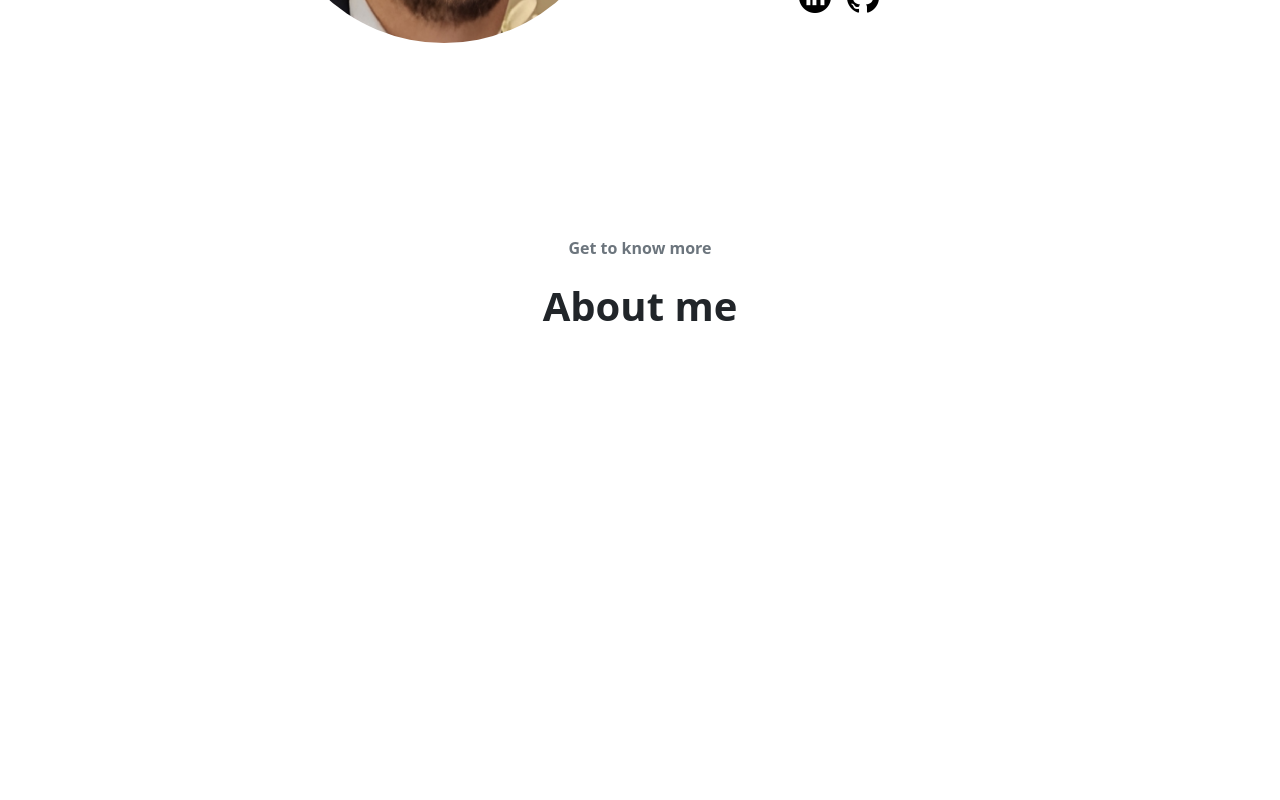
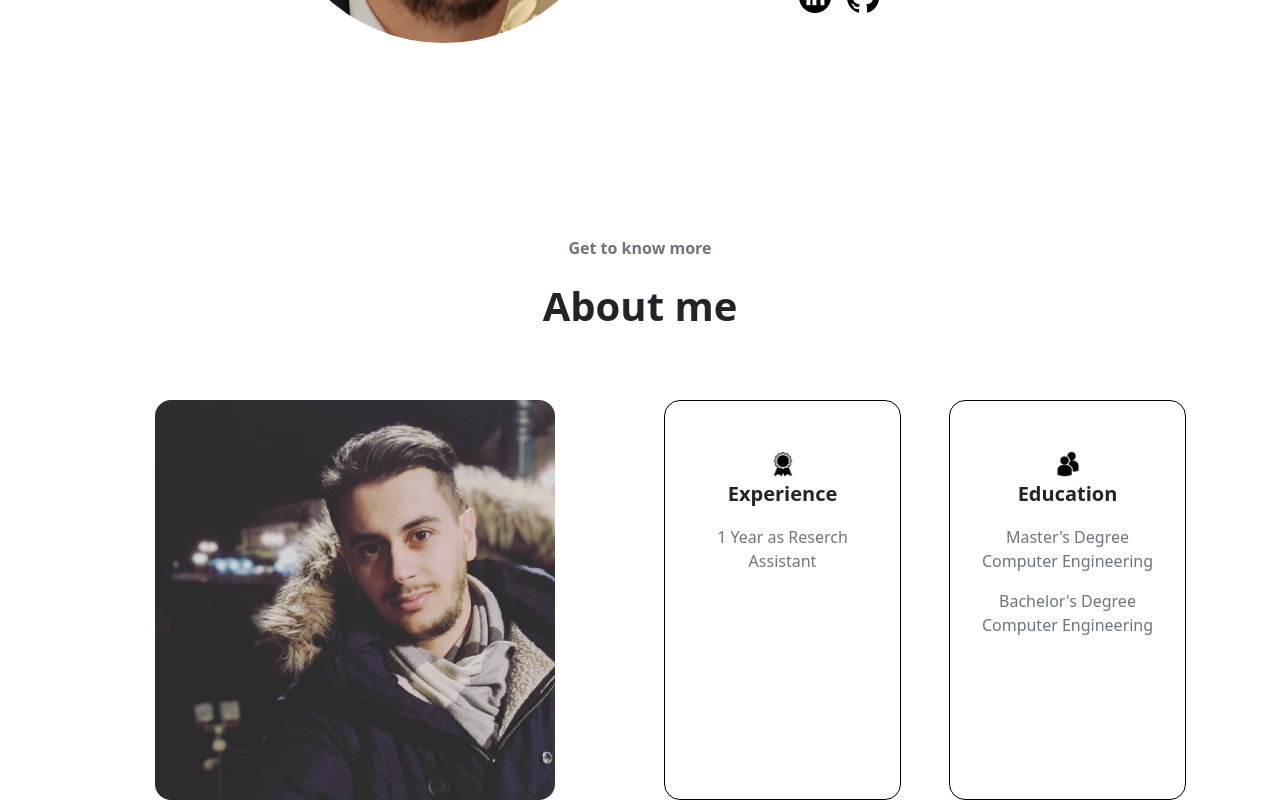
Before and after one commit to AleandroPresta/personal-portfolio-angular, an Angular app in the folder app/: page / in a window 1280 px wide. Shown: the part 551-1351 px from the top of the page. Before the commit the page ends 903 px from the top, so only its background shows below. Built offline with nearby package versions, Linux system fonts and the light colour scheme.

Commit message:
chore: Update about and profile component HTML structure and styling

```diff
--- a/app/src/app/about/about.component.html
+++ b/app/src/app/about/about.component.html
@@ -1,6 +1,24 @@
-<section id="about" class="container d-flex flex-column justify-content-center">
+<section id="about" class="d-flex flex-column justify-content-center">
     <div class="container text-center">
         <p class="text-secondary fw-bold">Get to know more</p>
         <p class="fs-1 fw-bold">About me</p>
     </div>
+    <div class="container d-flex flex-lg-row flex-column mt-5 gap-4">
+        <div class="container d-flex justify-content-center align-items-center">
+            <img src="./assets/profile-pic-2.png" alt="Second profile picture" class="rounded-4" width="400">
+        </div>
+        <div class="container d-flex flex-md-row flex-column gap-5">
+            <div class="container d-flex flex-column align-items-center text-center border border-black rounded-4 px-4">
+                <img src="./assets/experience.png" alt="Experience icon" width="30px" class="mt-5">
+                <p class="fw-bold fs-5">Experience</p>
+                <p class="text-secondary">1 Year as Reserch Assistant</p>
+            </div>
+            <div class="container d-flex flex-column align-items-center text-center border border-black rounded-4 px-4">
+                <img src="./assets/education.png" alt="Education icon" width="30px" class="mt-5">
+                <p class="fw-bold fs-5">Education</p>
+                <p class="text-secondary">Master's Degree <br> Computer Engineering</p>
+                <p class="text-secondary">Bachelor's Degree <br> Computer Engineering</p>
+            </div>
+        </div>
+    </div>
 </section>
--- a/app/src/app/profile/profile.component.html
+++ b/app/src/app/profile/profile.component.html
@@ -1,5 +1,5 @@
 <section class="profile-container d-flex justify-content-center mb-5">
-    <div class="container d-flex flex-lg-row flex-column justify-content-center align-items-center gap-5">
+    <div class="d-flex flex-lg-row flex-column justify-content-center align-items-center gap-5">
         <div class="d-flex">
             <img class="rounded-circle" src="./assets/profile-pic.png" alt="Profile Picture" width="350">
         </div>
```
